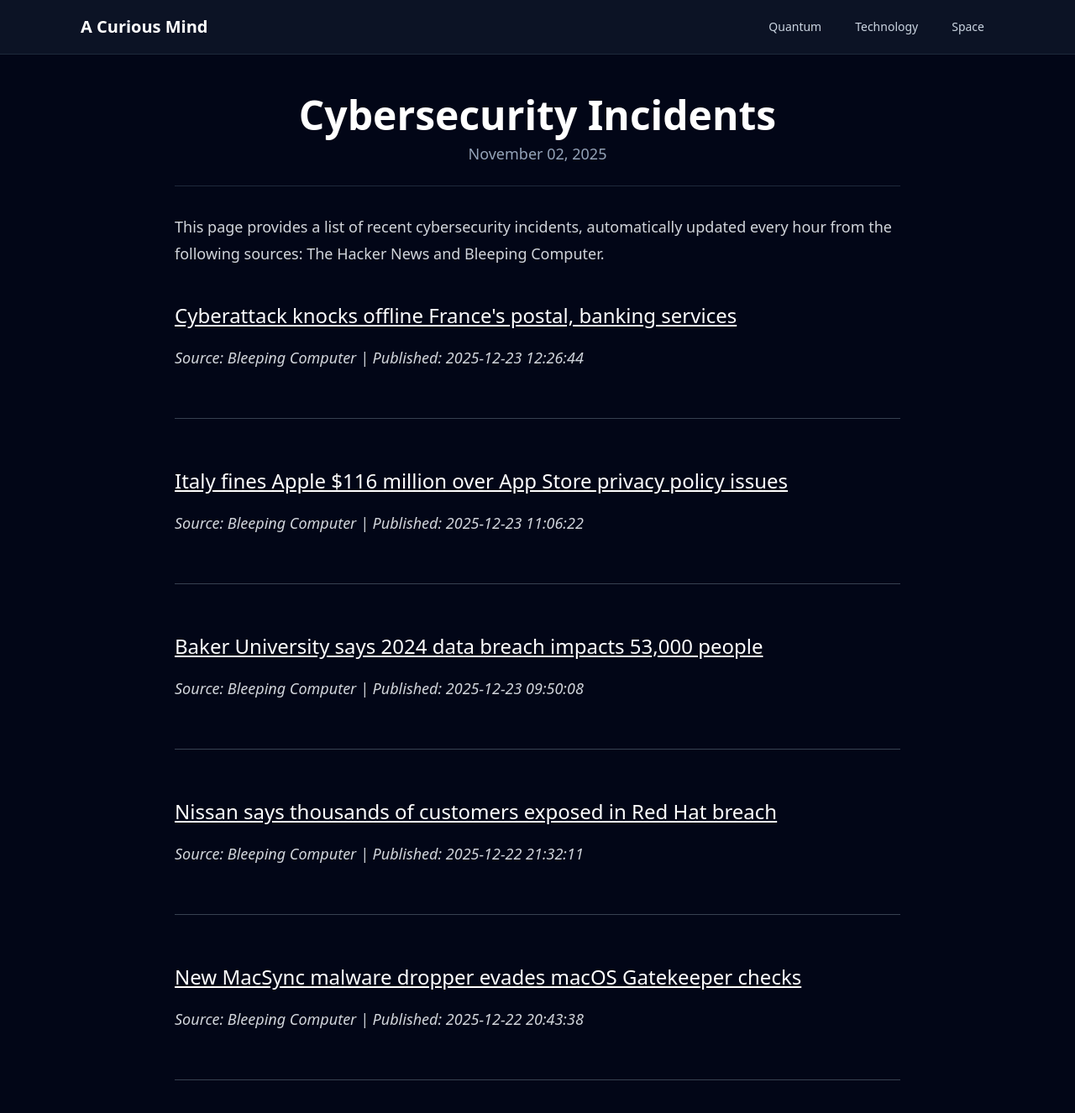
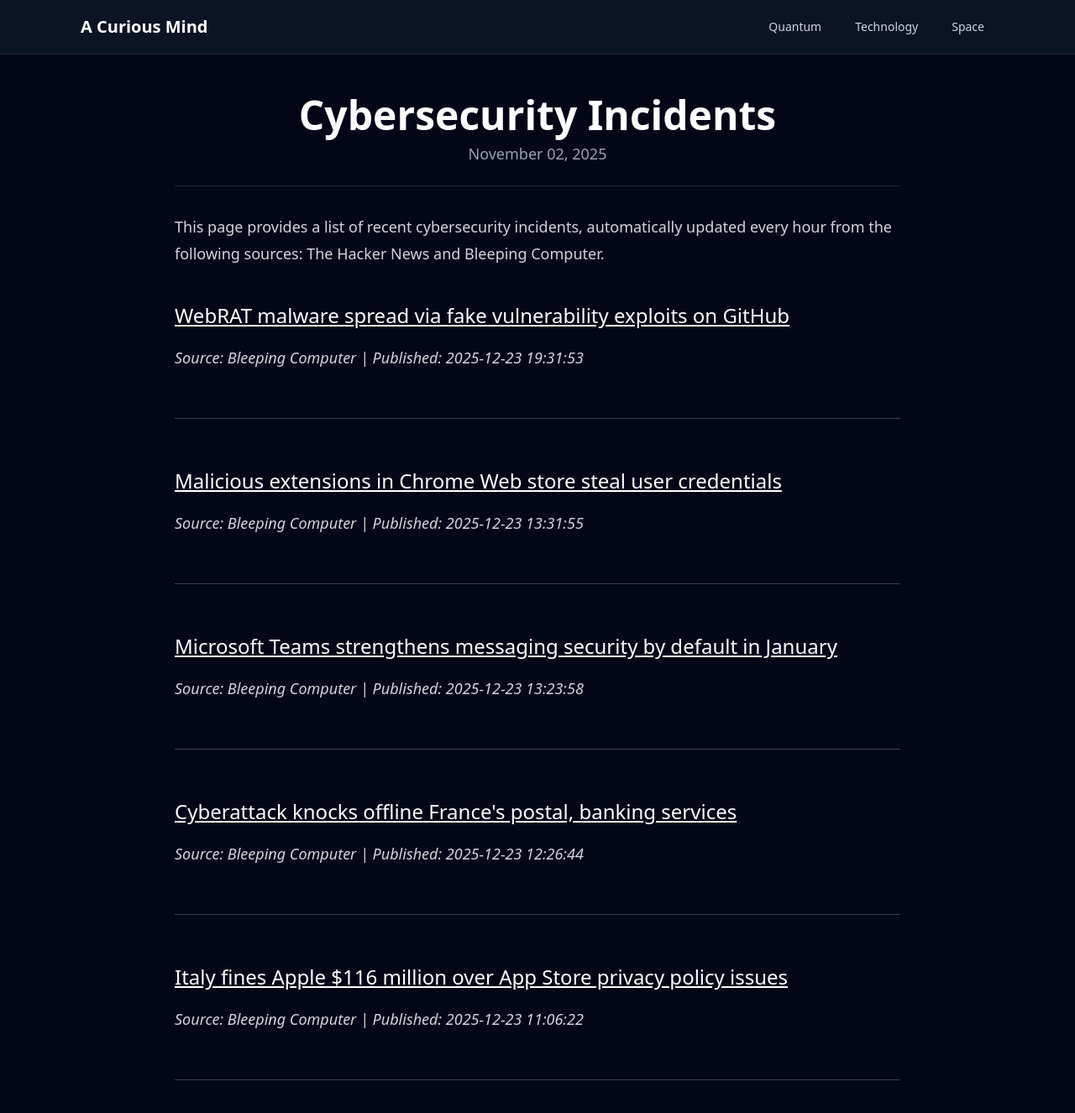
Before and after one commit to onehl7/onehl7.github.io, a Jekyll site: the page built from _posts/2025-11-02-cybersecurity-incidents.md, in a window 1280 px wide and 1400 px high. Shown: the top 1326 px of the window at 84% size. Built offline with Jekyll 4.4.1, drawn with Linux system fonts in a browser that asks for light colours; nearby versions of some CDN libraries.

Commit message:
Update news data

```diff
--- a/_data/news.json
+++ b/_data/news.json
@@ -1,4 +1,22 @@
 [
+  {
+    "source": "Bleeping Computer",
+    "title": "WebRAT malware spread via fake vulnerability exploits on GitHub",
+    "link": "https://www.bleepingcomputer.com/news/security/webrat-malware-spread-via-fake-vulnerability-exploits-on-github/",
+    "published": "2025-12-23 19:31:53"
+  },
+  {
+    "source": "Bleeping Computer",
+    "title": "Malicious extensions in Chrome Web store steal user credentials",
+    "link": "https://www.bleepingcomputer.com/news/security/malicious-extensions-in-chrome-web-store-steal-user-credentials/",
+    "published": "2025-12-23 13:31:55"
+  },
+  {
+    "source": "Bleeping Computer",
+    "title": "Microsoft Teams strengthens messaging security by default in January",
+    "link": "https://www.bleepingcomputer.com/news/microsoft/microsoft-teams-strengthens-messaging-security-by-default-in-january/",
+    "published": "2025-12-23 13:23:58"
+  },
   {
     "source": "Bleeping Computer",
     "title": "Cyberattack knocks offline France's postal, banking services",
@@ -10,23 +28,5 @@
     "title": "Italy fines Apple $116 million over App Store privacy policy issues",
     "link": "https://www.bleepingcomputer.com/news/security/italy-fines-apple-116-million-over-app-store-tracking-privacy-practices/",
     "published": "2025-12-23 11:06:22"
-  },
-  {
-    "source": "Bleeping Computer",
-    "title": "Baker University says 2024 data breach impacts 53,000 people",
-    "link": "https://www.bleepingcomputer.com/news/security/baker-university-data-breach-impacts-over-53-000-individuals/",
-    "published": "2025-12-23 09:50:08"
-  },
-  {
-    "source": "Bleeping Computer",
-    "title": "Nissan says thousands of customers exposed in Red Hat breach",
-    "link": "https://www.bleepingcomputer.com/news/security/nissan-says-thousands-of-customers-exposed-in-red-hat-breach/",
-    "published": "2025-12-22 21:32:11"
-  },
-  {
-    "source": "Bleeping Computer",
-    "title": "New MacSync malware dropper evades macOS Gatekeeper checks",
-    "link": "https://www.bleepingcomputer.com/news/security/new-macsync-malware-dropper-evades-macos-gatekeeper-checks/",
-    "published": "2025-12-22 20:43:38"
   }
 ]
```
